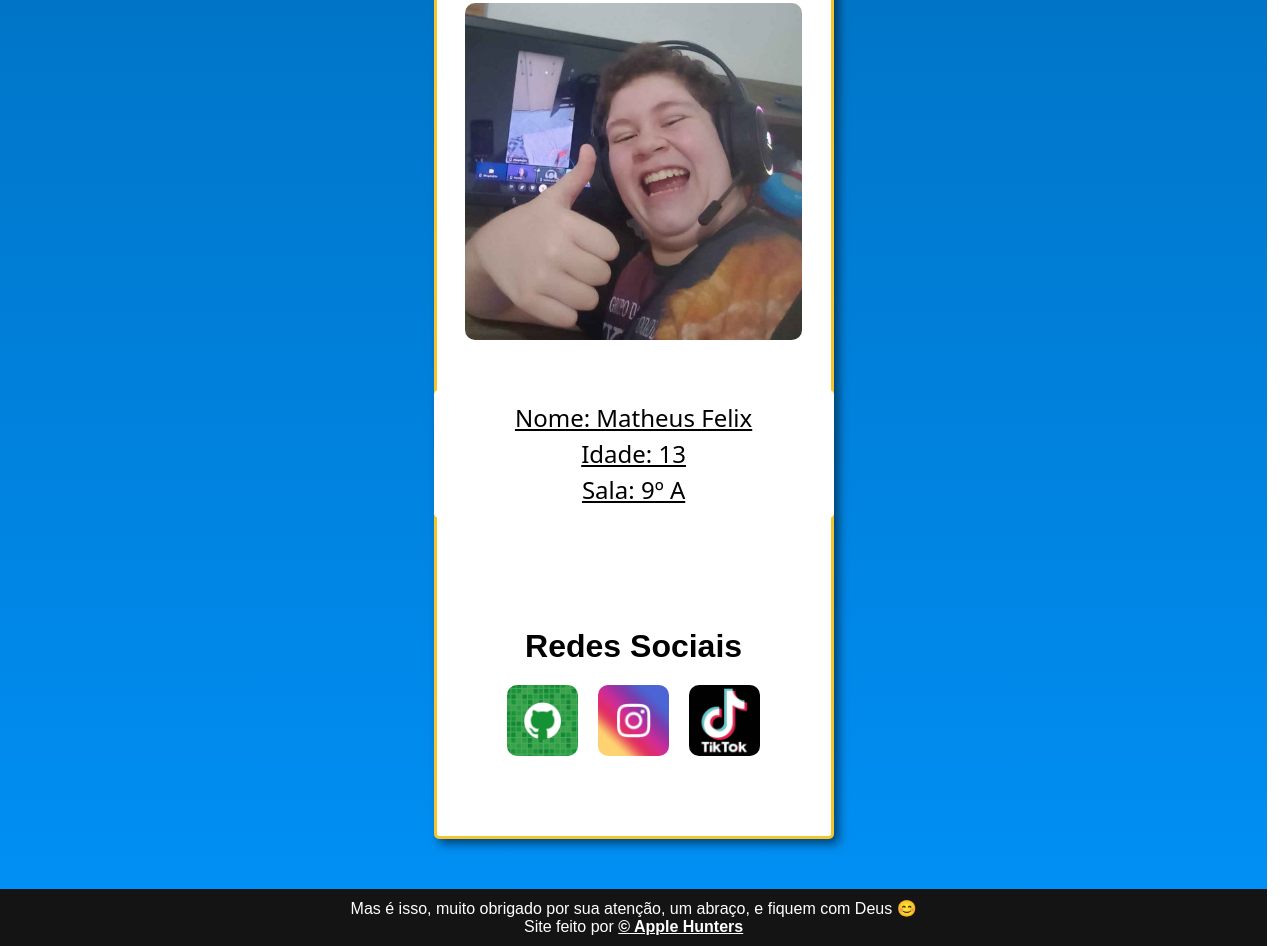
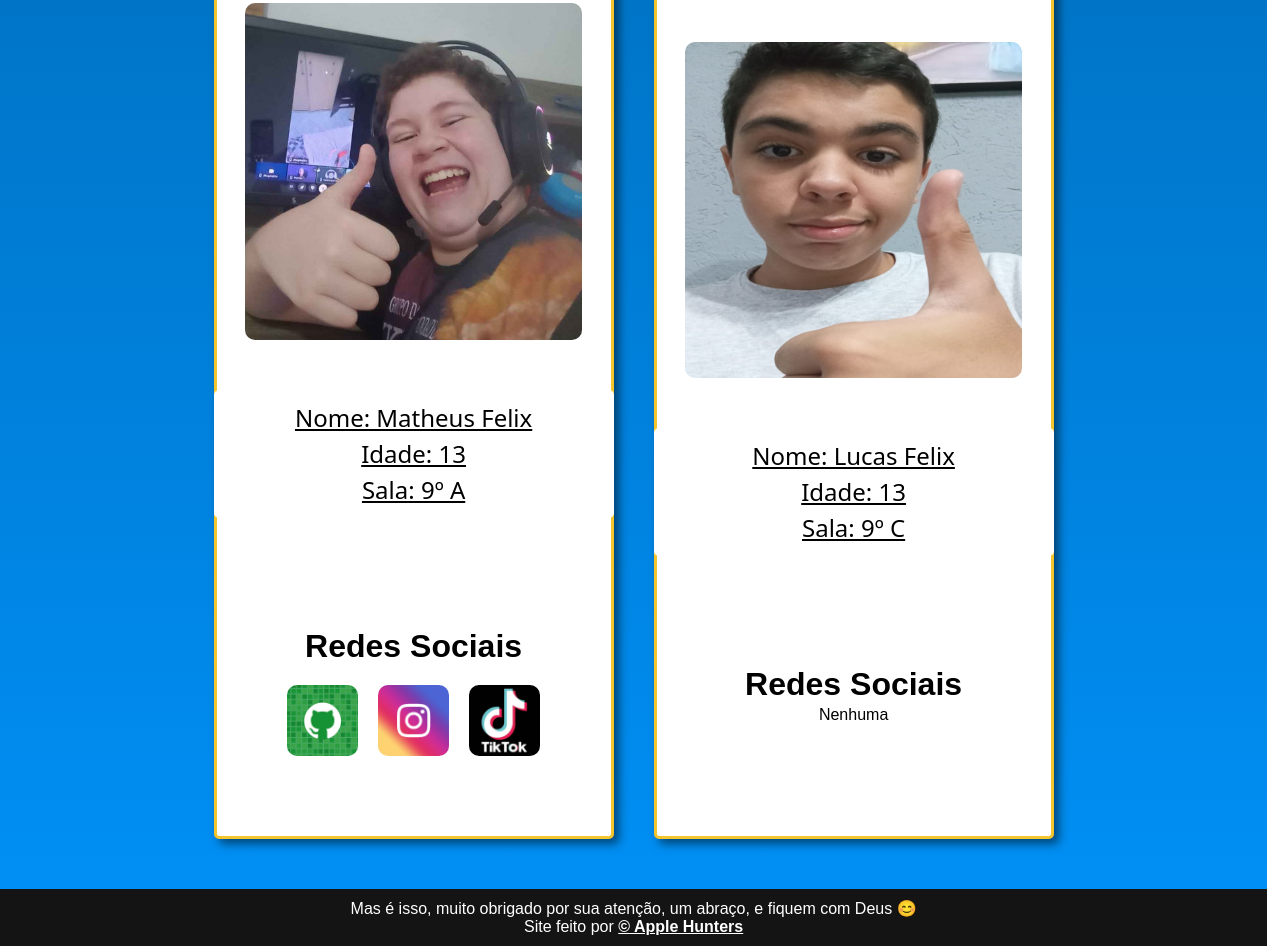
Before and after one commit to cavaleiro-olimpioo/ArchTec, a plain HTML site: page pag002.html in a window 1280 px wide. Shown: the part 1901-2847 px from the top of the page. Drawn offline with nearby package versions, Linux system fonts and the light colour scheme.

Commit message:
Lucas-felix-correcao

```diff
--- a/pag002.html
+++ b/pag002.html
@@ -168,6 +168,18 @@
                                 <a href="https://www.tiktok.com/@mag3g5?_t=8saylG1bHTJ&_r=1" target="_blank"><img src="estilos/imagens/ico-tiktok.png" class="ico" alt="tiktok"></a>
                             </aside>
                     </aside>
+                    <aside class="pai">
+                        <img src="estilos/imagens/Lucas-Felix.jpg" alt="">
+                            <aside class="inf">
+                                <p>Nome: Lucas Felix</p>
+                                <p>Idade: 13</p>
+                                <p>Sala: 9º C</p>
+                            </aside>
+                            <aside class="rs">
+                                <h2>Redes Sociais</h2>
+                                <p style="text-align: center;">Nenhuma</p>
+                            </aside>
+                    </aside>
                 </article>
             </main>
         </div>
```
Also changed, not shown: estilos/imagens/Lucas-Felix.jpg (added).
